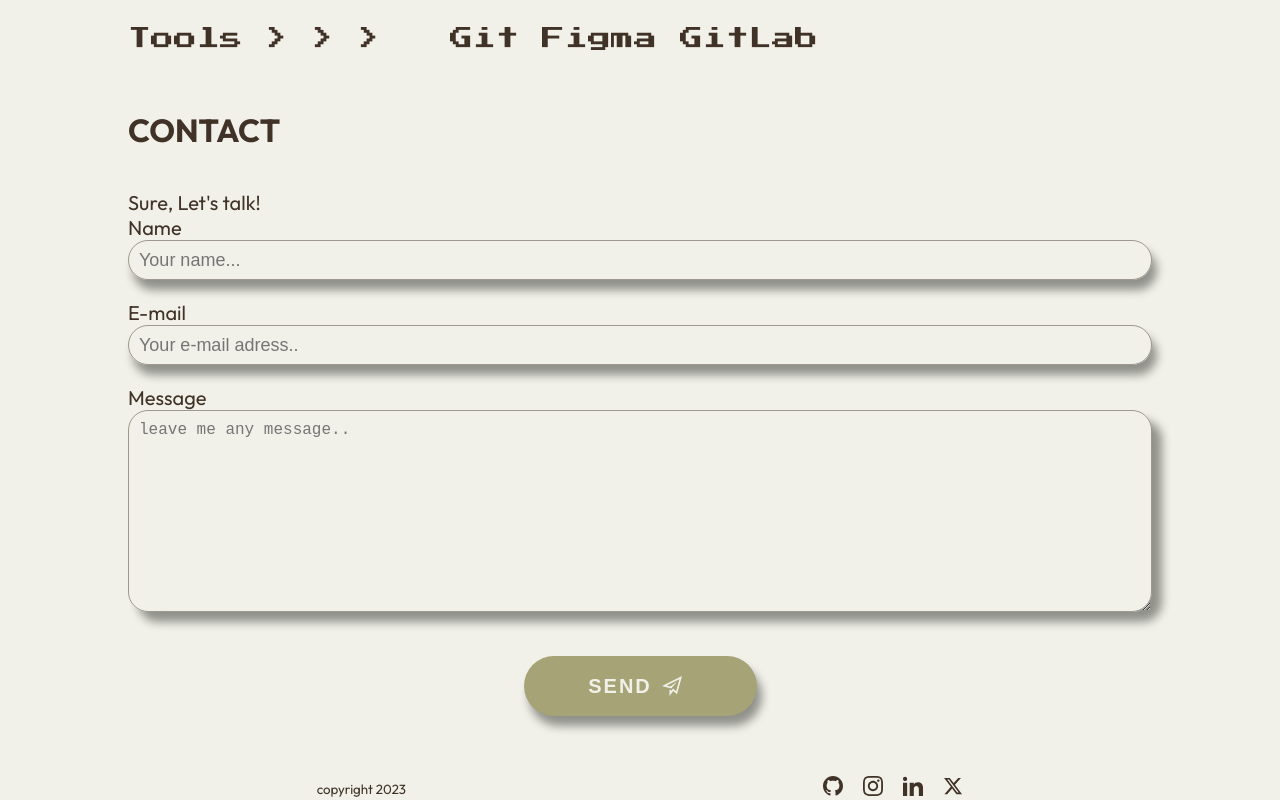
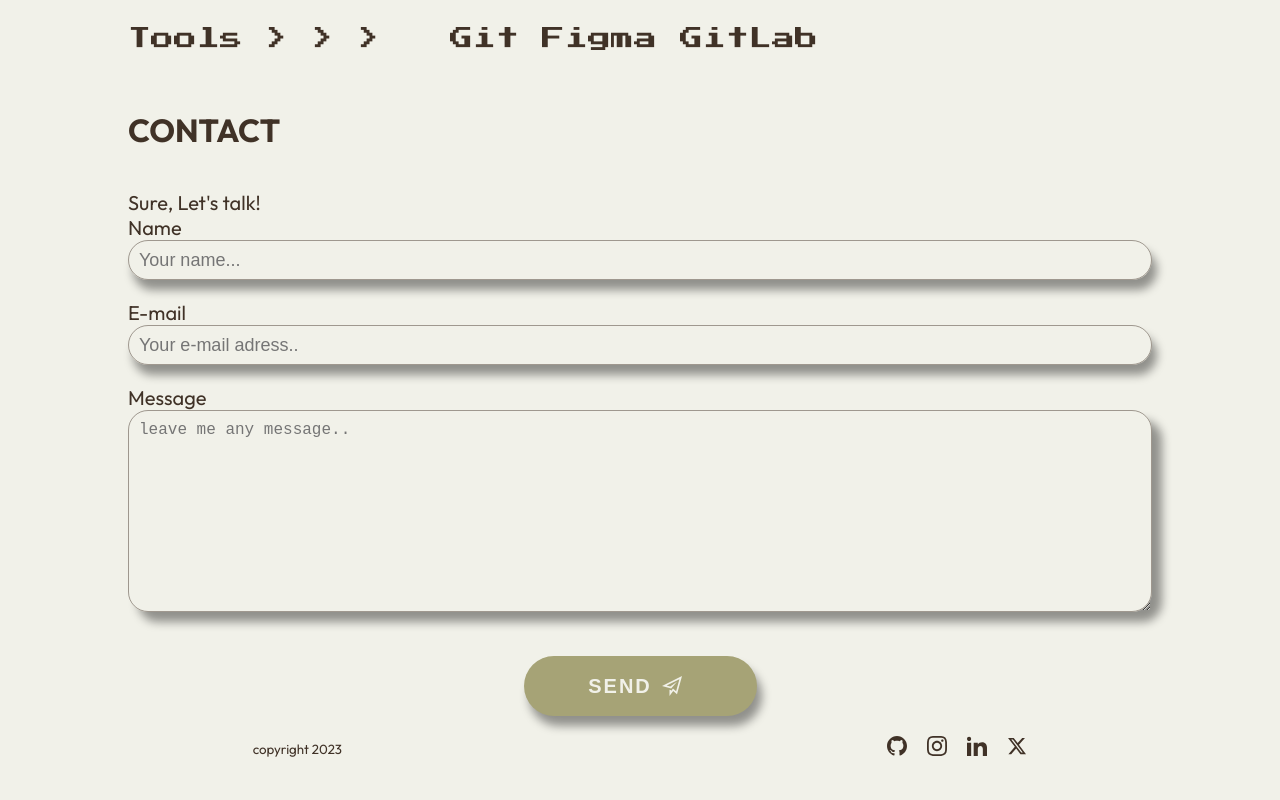
Before and after one commit to saeishima-sell/portfolio, a plain HTML site: page index.html in a window 1280 px wide. Shown: the part 1970-2770 px from the top of the page. Drawn offline with Linux system fonts and the light colour scheme.

Commit message:
fix footer margin

```diff
--- a/style.css
+++ b/style.css
@@ -513,8 +513,7 @@ section {
 .footer {
     display: flex;
     align-items: center;
-    max-width: 80%;
-    margin-top: 40px;
+    margin-bottom: 20px;
 }
 
 
```
